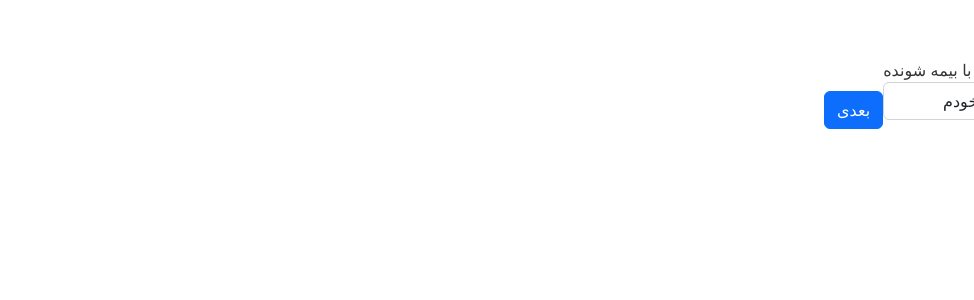
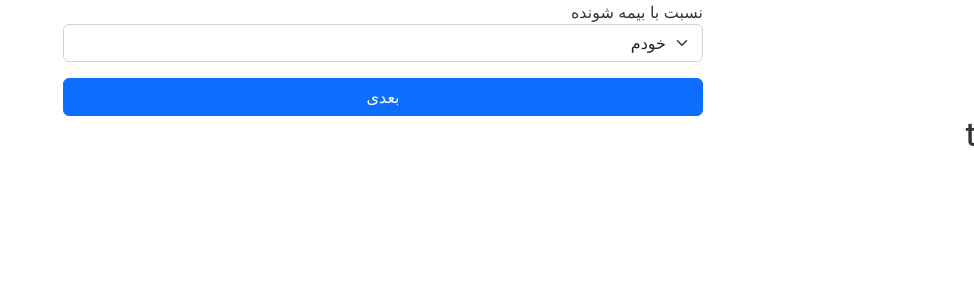
Before and after one commit to alipileforooshha/fanavaran_test, a React (Create React App) app: page / in a window 1280 px wide. Shown: the top 300 px of the page, without its empty margins (306-1280 px from the left). Built offline with nearby package versions, Linux system fonts and the light colour scheme.

Commit message:
add context api

```diff
--- a/package.json
+++ b/package.json
@@ -6,9 +6,12 @@
     "@testing-library/jest-dom": "^5.16.5",
     "@testing-library/react": "^13.4.0",
     "@testing-library/user-event": "^13.5.0",
+    "axios": "^1.2.1",
+    "jalali-moment": "^3.3.11",
     "react": "^18.2.0",
     "react-bootstrap-validation": "^0.1.11",
     "react-dom": "^18.2.0",
+    "react-hook-form": "^7.41.1",
     "react-redux": "^8.0.5",
     "react-scripts": "5.0.1",
     "redux": "^4.2.0",
@@ -37,5 +40,8 @@
       "last 1 firefox version",
       "last 1 safari version"
     ]
+  },
+  "devDependencies": {
+    "persian-date": "^0.3.1-b"
   }
 }
--- a/src/App.js
+++ b/src/App.js
@@ -1,16 +1,16 @@
+import React from 'react';
 import './App.css';
 import FormContainer from './Components/FormContainer';
 import Header from './Components/Header';
 
-
 function App() {
-
+  const varw = "ali";
+  const AppContext = React.createContext({varw})
 
   return (
-    <div className="App">
-      <h3>hello</h3>
-      <FormContainer />
-    </div>
+      <div className="App">
+        <FormContainer />
+      </div>
   );
 }
 
--- a/src/Components/FirstPageForms/BirthData.js
+++ b/src/Components/FirstPageForms/BirthData.js
@@ -1,7 +1,11 @@
-import React, { useState } from 'react'
-import context from '../../Contexts/FormContext';
-
-const BirthData = ({next, previous}) => {
+import React, { useState, useContext } from 'react'
+import { FormContext } from '../../Contexts/FormContext';
+import moment from 'jalali-moment';
+import { persianDate } from 'persian-date/dist/persian-date';
+const BirthData = ({next, prev}) => {
+    // console.log(persianDate())
+    console.log(new Intl.DateTimeFormat('fa-IR').format('fa'))
+    const {state,setState} = useContext(FormContext);
     const [year,setYear] = useState({
         age : 0
     });
@@ -9,36 +13,50 @@ const BirthData = ({next, previous}) => {
         console.log(e.target.value)
         console.log('Entered');
         const age = e.target.value;
-        <context.Provider value = {{data : age}}>
-
-        </context.Provider>
     }
     const days = [1,2,3,4,5,6,7,8,9,10,11,12,13,14,15,16,17,18,19,20,21,
     22,23,24,25,26,27,28,29,30];
     const months = [1,2,3,4,5,6,7,8,9,10,11,12];
-    const years = (aroundNumber) => [...Array(66).keys()].map(i => i + aroundNumber);
+
+    const years = state.relativity == 1 ? Array.from({length: 10}, (_, i) => i + 1332) : Array.from({length: 10}, (_, i) => i + 1)
   return (
-    <form className='form-grou m-4'>
+    <form className='form-grou m-4 d-flex flex-column w-50 m-auto'>
             <label>روز تولد</label>
-            <select className='form-control form-select'>
+            <select className='form-control form-select' onChange={(e) => {
+                setState({
+                ...state,
+                birth_day : e.target.value
+                })
+            }}>
                 {days.map((value, index) => {
                     return <option key={index} className='form-control'>{value}</option>
                 })}
             </select>
             <label>ماه تولد</label>
-            <select className='form-control form-select'>
+            <select className='form-control form-select' onChange={(e) => {
+                setState({
+                ...state,
+                birth_month : e.target.value
+                })
+            }}>
                 {months.map((value, index) => {
                     return <option key={index} className='form-control'>{value}</option>
                 })}
             </select>
             <label>سال تولد</label>
-            <select className='form-control form-select' onClick={(e) => changeAge(e)}>
-                {years(1336).map((value, index) => {
+            <select className='form-control form-select' onChange={(e) => {
+            setState({
+              ...state,
+              birth_year : e.target.value
+            });
+            console.log(state);
+          }}>
+                {years.map((value, index) => {
                     return <option key={index} className='form-control' >{value}</option>;
                 })}
             </select>
-            {next(year.age)}
-            {previous()}
+            {next()}
+            {prev()}
     </form>
   )
 }
--- a/src/Components/FirstPageForms/FirstYearPayment.js
+++ b/src/Components/FirstPageForms/FirstYearPayment.js
@@ -1,11 +1,19 @@
-import React from 'react'
+import React, { useContext } from 'react'
+import { FormContext } from '../../Contexts/FormContext';
 
-const FirstYearPayment = ({previous}) => {
+const FirstYearPayment = ({prev}) => {
+  const {state, setState} = useContext(FormContext)
   return (
-    <form className='form-group m-4'>
+    <form className='form-group m-4 d-flex flex-column w-50 m-auto' >
         <label>مبلغ پرداختی سال اول</label>
-        <input className='form-control'></input>
-        {previous()}
+        <input className='form-control' onChange={(e) => {
+            setState({
+              ...state,
+              first_payment : e.target.value
+            });
+            console.log(state);
+          }}></input>
+        {prev()}
     </form>
     )
 }
--- a/src/Components/FirstPageForms/InsuranceLength.js
+++ b/src/Components/FirstPageForms/InsuranceLength.js
@@ -1,13 +1,20 @@
-import React from 'react'
-import context from '../../Contexts/FormContext'
-const InsuranceLength = ({childAge, next, previous}) => {
-    const data = React.useContext(context);
+import React, {useContext} from 'react'
+import {FormContext} from '../../Contexts/FormContext'
+
+const InsuranceLength = ({next, prev}) => {
+    const {state,setState} = useContext(FormContext);
     return (
-    <form className='form-group m-4'>
+    <form className='form-group m-4 d-flex flex-column w-50 m-auto'>
 
         {/* {data.data} */}
         <label>مدت بیمه نامه</label>
-        <select className='form-control form-select'>
+        <select className='form-control form-select' onChange={(e) => {
+            setState({
+              ...state,
+              insurance_length : e.target.value
+            });
+            console.log(state);
+          }}>
             <option className='form-control'>1</option>
             <option className='form-control'>2</option>
             <option className='form-control'>3</option>
@@ -16,7 +23,7 @@ const InsuranceLength = ({childAge, next, previous}) => {
             <option className='form-control'>6</option>
         </select>
         {next()}
-        {previous()}
+        {prev()}
     </form>
   )
 }
--- a/src/Components/FirstPageForms/JobForm.js
+++ b/src/Components/FirstPageForms/JobForm.js
@@ -1,24 +1,45 @@
-import React from 'react'
+import React, {useContext, useEffect, useState} from 'react'
+import { FormContext } from '../../Contexts/FormContext'
+import axios from "axios"
 
-const JobForm = ({next, previous ,handleChange, values,}) => {
-  return (
-    <form className='form-group m-4'>
-        {values.relativity}
-        <h2>wwwwwwwww</h2>
-        {/* <label>استعلام بیمه عمر اندوخته دار امید</label>
-        <select className='form-control form-select' placeholder='شغل اول'>
-            <option className='text-secondary'>مورد اول</option>
-            <option className='text-secondary'>مورد اول</option>
-            <option className='text-secondary'>مورد اول</option>
-            <option className='text-secondary'>مورد اول</option>
-            <option className='text-secondary'>مورد اول</option>
-            <option className='text-secondary'>مورد اول</option>
-        </select>
-        <input className='form-control' placeholder='شغل دوم (اختیاری)'></input>
-        {next()}
-        {previous()} */}
-    </form>
-  )
+const JobForm = ({next, prev}) => {
+  const {state,setState} = useContext(FormContext)
+  const [jobs, setJobs] = useState(null);
+  const [loading, setLoading] = useState(false);
+  useEffect(() => {
+    axios.get('http://127.0.0.1:8000/api/jobs').then((response) => {
+      setJobs(response.data);
+      console.log(jobs);
+      setLoading(true)
+    });
+  },[]);
+
+  if(!loading)
+    return <h2>Loading</h2>
+  if(loading)
+    return (
+      <form className='form-group m-4 d-flex flex-column w-50 m-auto'>
+          <label>استعلام بیمه عمر اندوخته دار امید</label>
+          <select className='form-control form-select' placeholder='شغل اول' onChange={(e) => {
+            setState({
+              ...state,
+              first_job : e.target.value
+            })
+          }}>
+            {jobs.map(job => (
+              <option className='text-secondary' key={job.id} value={job.title}>{job.title}</option>
+            ))}
+          </select>
+          <input className='form-control' placeholder='شغل دوم (اختیاری)' onChange={(e) => {
+            setState({
+              ...state,
+              second_job : e.target.value
+            })
+          }}></input>
+          {next()}
+          {prev()}
+      </form>
+    )
 }
 
 export default JobForm
--- a/src/Components/FirstPageForms/PaymentMethod.js
+++ b/src/Components/FirstPageForms/PaymentMethod.js
@@ -1,16 +1,24 @@
-import React from 'react'
+import React , {useContext} from 'react'
+import { FormContext } from '../../Contexts/FormContext';
 
-const PaymentMethod = ({next, previous}) => {
+const PaymentMethod = ({next, prev}) => {
+  const {state, setState} = useContext(FormContext)
   return (
-    <form className='form-group m-4'>
-        <select className='form-control form-select'>
+    <form className='form-group m-4 d-flex flex-column w-50 m-auto'>
+        <select className='form-control form-select' onChange={(e) => {
+            setState({
+              ...state,
+              payment_method : e.target.value
+            });
+            console.log(state);
+          }}>
             <option className='form-control'>یک قسط یک ساله</option>
             <option className='form-control'>دو قسط شش ماهه</option>
             <option className='form-control'>4 قسط سه ماهه</option>
             <option className='form-control'>12 قسط ماهانه</option>
         </select>
         {next()}
-        {previous()}
+        {prev()}
     </form>
   )
 }
--- a/src/Components/FirstPageForms/RelativeForm.js
+++ b/src/Components/FirstPageForms/RelativeForm.js
@@ -1,18 +1,24 @@
-import React from 'react'
+import React, {useContext} from 'react'
+import { FormContext } from '../../Contexts/FormContext';
+import { useForm } from 'react-hook-form';
 
-const RelativeForm = ({next, handleChange, values, name}) => {
+const RelativeForm = ({next}) => {
 
-  function relativechange(event){
-    console.log(event.target.name);
-    console.log(event.target.value);
-    // this.handleChange(event['name'] = 'ali');
-    handleChange();
-  }
+  const {state,setState} = useContext(FormContext);
+
   return (
-    <form className='form-group m-4'>
-        {name}
-        <label>نسبت با بیمه شونده
-          <select className='text-dark form-control form-select' name='relativity' defaultValue={values.relativity} onChange={handleChange("relativity")}>
+    <form className='form-group m-4 d-flex flex-column w-50 m-auto'>
+        <label>نسبت با بیمه شونده</label>
+          <select className='text-dark form-control form-select' name='relativity' onChange={
+              (event) => {
+                console.log(event.target.value);
+                // event.preventDefault();
+                event.stopPropagation();
+                setState({
+                  ...state,
+                  relativity : event.target.value});
+              }
+            }>
               <option className='text-danger' value={1}>خودم</option>
               <option className='text-dark' value={2}>همسر</option>
               <option className='text-dark' value={3}>فرزند</option>
@@ -23,8 +29,7 @@ const RelativeForm = ({next, handleChange, values, name}) => {
               <option className='text-dark' value={8}>پدربزرگ</option>
               <option className='text-dark' value={9}>مادربزرگ</option>
           </select>
-        </label>
-        <button className='btn btn-primary mt-3'>بعدی</button>
+        {next()}
     </form>
   )
 }
--- a/src/Components/FormContainer.js
+++ b/src/Components/FormContainer.js
@@ -1,12 +1,14 @@
-import React, { useState } from 'react'
+import React, { useContext, useState } from 'react'
 import BirthData from './FirstPageForms/BirthData';
 import FirstYearPayment from './FirstPageForms/FirstYearPayment';
 import InsuranceLength from './FirstPageForms/InsuranceLength';
 import JobForm from './FirstPageForms/JobForm';
 import PaymentMethod from './FirstPageForms/PaymentMethod';
 import RelativeForm from './FirstPageForms/RelativeForm';
+import { FormContext } from '../Contexts/FormContext';
 
 const FormContainer = () => {
+
     const[state,setState] = useState({
         step : 1,
         relativity : 'test',
@@ -19,50 +21,53 @@ const FormContainer = () => {
         payment_method : '',
         first_payment : '',
     });
-    // setState({
-    //     relativity: "changed"
-    // });
-    // console.log(state)
-    const {relativity, first_job, second_job, birth_day, birth_month, birth_year, insurance_length, payment_method, first_payment} = state;
-
-    const values = {relativity, first_job, second_job, birth_day, birth_month, birth_year, insurance_length, payment_method, first_payment};
-    // console.log(values);
-    const prevStep = () => {
-        setState({step : state.step - 1});
+    function next() {
+        return <button className='btn btn-primary mt-3' onClick={() => {
+            setState({
+              ...state,
+              step : state.step + 1
+            });
+            }}>بعدی</button>;
     }
 
-    const nextStep = () => {
-        setState({step : state.step + 1});
-    }
-
-    const handleChange = input => e => {
-        e.preventDefault();
-        console.log(e.target.value);
-        console.log(input);
-        console.log(setState({ [input] : e.target.value}));
-        return;
-        // console.log(state.relativity);
+    function prev() {
+        return <button className='btn btn-primary mt-3' onClick={() => {
+            setState({
+              ...state,
+              step : state.step - 1
+            });
+            }}>قبلی</button>;
     }
 
     function returnForm(){
-        if(state.step === 1)
-            return <RelativeForm next={nextStep} handleChange={handleChange} values = {values} name={"ali"}/>
-        if(state.step === 2)
-            return <JobForm next={nextStep} previous={prevStep} handleChange={handleChange} values = {values}/>
-        if(state.step === 3)
-            return <BirthData next={nextStep} previous={prevStep} handleChange={handleChange} values = {values}/>
-        if(state.step === 4)
-            return <InsuranceLength next={nextStep} previous={prevStep} handleChange={handleChange} values = {values}/>
-        if(state.step === 5)
-            return <PaymentMethod next={nextStep} previous={prevStep} handleChange={handleChange} values = {values}/>
-        if(state.step === 6)
-            return <FirstYearPayment previous={prevStep} handleChange={handleChange} values = {values}/>
+        if(state.step == 1)
+            return <RelativeForm next={next}/>
+        if(state.step == 2)
+            return <JobForm next={next} prev={prev}/>
+        if(state.step == 3)
+            return <BirthData next={next} prev={prev}/>
+        if(state.step == 4)
+            return <InsuranceLength next={next} prev={prev}/>
+        if(state.step == 5)
+            return <PaymentMethod next={next} prev={prev}/>
+        if(state.step == 6)
+            return <FirstYearPayment prev={prev}/>
     }
 
     return (
-    <div>
-        {returnForm()}
-    </div>
+        <FormContext.Provider value = {{state,setState}}>
+            {
+                returnForm()
+            }
+            <h2>{state.relativity}</h2>
+            <h2>{state.first_job}</h2>
+            <h2>{state.birth_day}</h2>
+            <h2>{state.birth_month}</h2>
+            <h2>{state.birth_year}</h2>
+            <h2>{state.insurance_length}</h2>
+            <h2>{state.payment_method}</h2>
+            <h2>{state.first_payment}</h2>
+        </FormContext.Provider>
   )
 }
 
--- a/src/Contexts/FormContext.js
+++ b/src/Contexts/FormContext.js
@@ -1,5 +1,3 @@
-import React from "react";
+import React, {createContext} from "react";
 
-const context = React.createContext();
-
-export default context;
+export const FormContext = React.createContext({});
```
Also changed, not shown: 1 other file (tests, documents, lock files or other folders).
